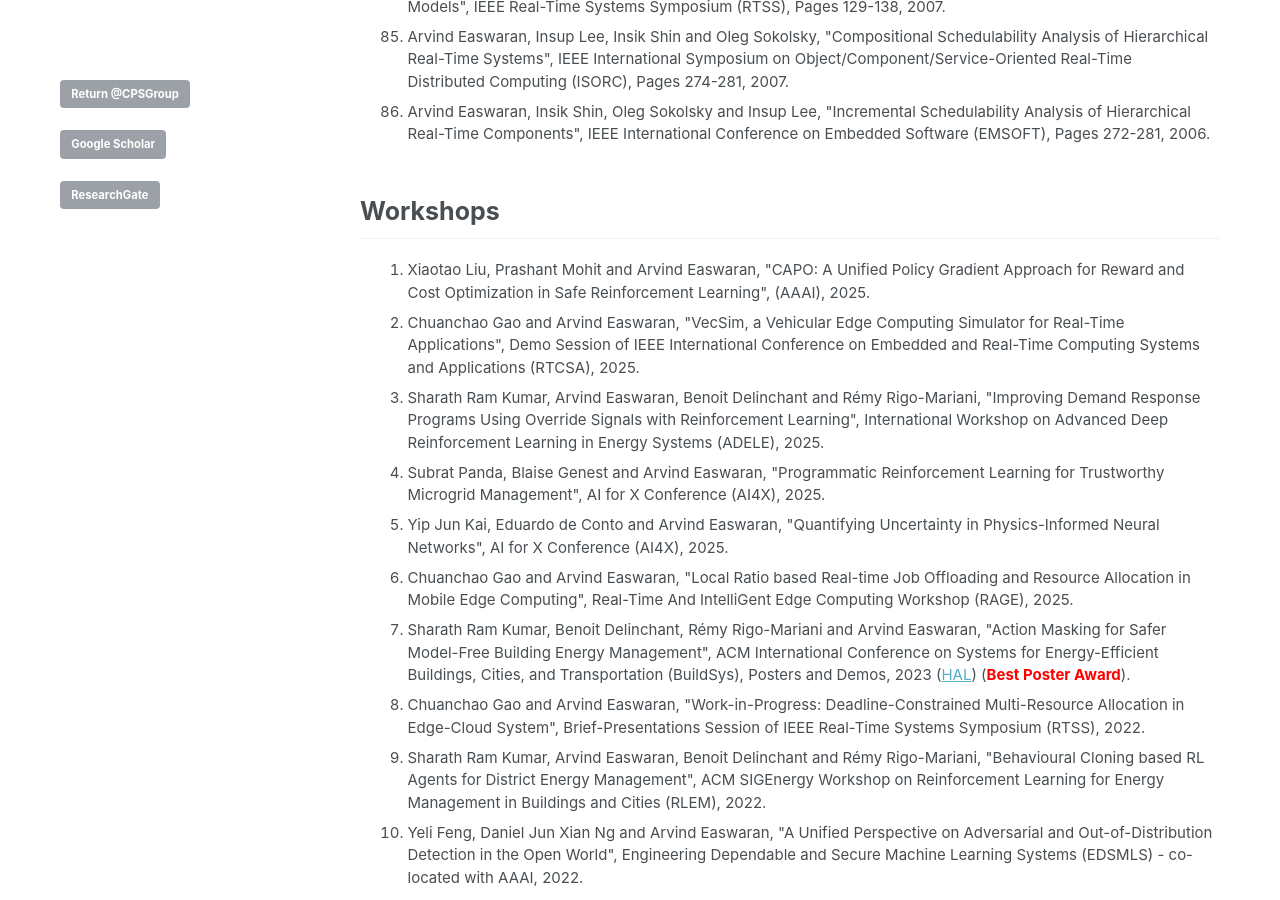
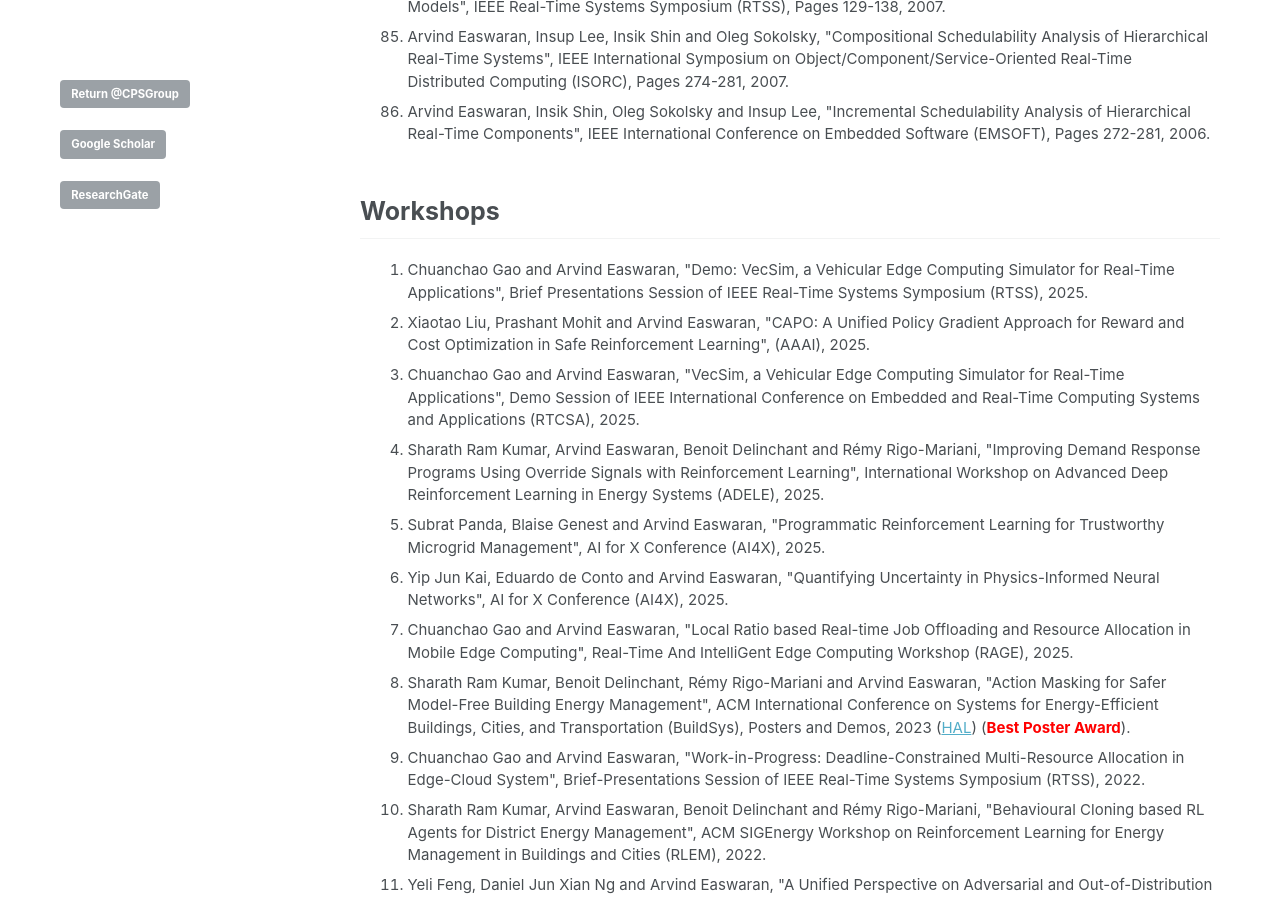
Before and after one commit to CPS-research-group/CPS-research-group.github.io, a Jekyll site: the page built from _pages/research_profile.md, in a window 1280 px wide and 900 px high, scrolled down 8694 px. Built offline with Jekyll 4.4.1, drawn with Linux system fonts in a browser that asks for light colours.

Commit message:
Updates.

```diff
--- a/_pages/research_profile.md
+++ b/_pages/research_profile.md
@@ -157,8 +157,8 @@ a.a:active {color:#0000FF; text-decoration:none;}
 ## Workshops
 
  <ol>
+		        <li class="a">Chuanchao Gao and Arvind Easwaran, "Demo: VecSim, a Vehicular Edge Computing Simulator for Real-Time Applications", Brief Presentations Session of IEEE Real-Time Systems Symposium (RTSS), 2025.</li>
 		        <li class="a">Xiaotao Liu, Prashant Mohit and Arvind Easwaran, "CAPO: A Unified Policy Gradient Approach for Reward and Cost Optimization in Safe Reinforcement Learning", (AAAI), 2025.</li>
-
 		        <li class="a">Chuanchao Gao and Arvind Easwaran, "VecSim, a Vehicular Edge Computing Simulator for Real-Time Applications", Demo Session of IEEE International Conference on Embedded and Real-Time Computing Systems and Applications (RTCSA), 2025.</li>
 		        <li class="a">Sharath Ram Kumar, Arvind Easwaran, Benoit Delinchant and Rémy Rigo-Mariani, "Improving Demand Response Programs Using Override Signals with Reinforcement Learning", International Workshop on Advanced Deep Reinforcement Learning in Energy Systems (ADELE), 2025.</li>
 		        <li class="a">Subrat Panda, Blaise Genest and Arvind Easwaran, "Programmatic Reinforcement Learning for Trustworthy Microgrid Management",  AI for X Conference (AI4X), 2025.</li>
```
